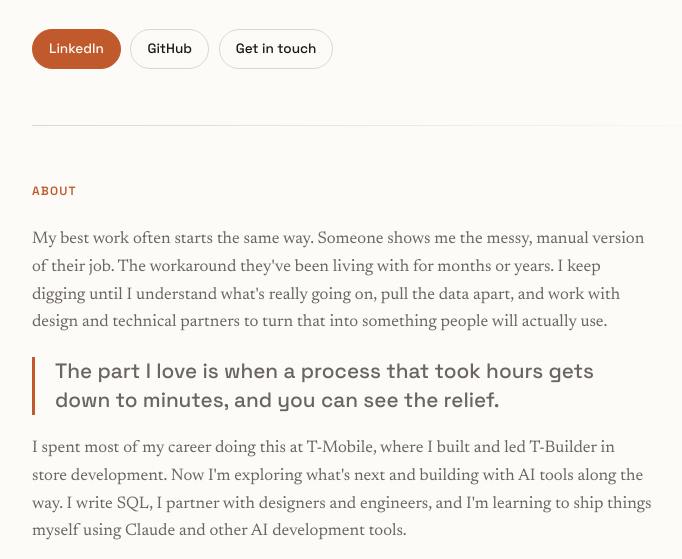
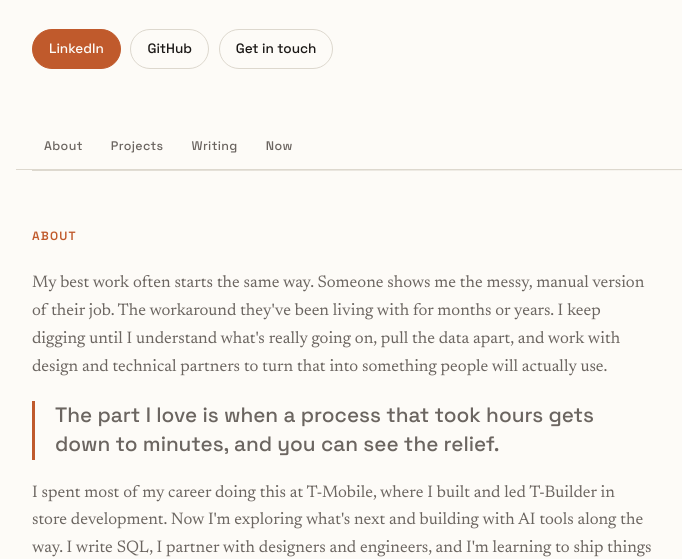
Before and after one commit to KarenSmilieGonzalez/KarenSmilieGonzalez.github.io, a plain HTML site: page index.html in a window 1280 px wide. Shown: the part 265-824 px from the top of the page, without its empty margins (238-920 px from the left). Drawn offline with Linux system fonts and the light colour scheme.

Commit message:
Add sticky top navigation with section anchors
Adds a frosted-glass sticky nav bar with links to About, Projects,
Writing, and Now sections. Active section highlights on scroll.

Co-Authored-By: Claude Opus 4.6 <noreply@anthropic.com>

```diff
--- a/index.html
+++ b/index.html
@@ -402,11 +402,64 @@ footer a {
 
 footer a:hover { color: var(--accent); }
 
+nav {
+  position: sticky;
+  top: 0;
+  z-index: 100;
+  background: var(--bg);
+  border-bottom: 1px solid var(--border);
+  margin-left: calc(-1 * max(16px, env(safe-area-inset-left, 0px)));
+  margin-right: calc(-1 * max(16px, env(safe-area-inset-right, 0px)));
+  padding: 0 max(16px, env(safe-area-inset-left, 0px));
+  backdrop-filter: blur(12px);
+  -webkit-backdrop-filter: blur(12px);
+  background: color-mix(in srgb, var(--bg) 85%, transparent);
+}
+
+nav ul {
+  display: flex;
+  gap: 0.25rem;
+  list-style: none;
+  margin: 0 auto;
+  padding: 0;
+  max-width: 740px;
+  overflow-x: auto;
+  -webkit-overflow-scrolling: touch;
+}
+
+nav a {
+  font-family: var(--font-mono);
+  font-size: 0.78rem;
+  font-weight: 500;
+  letter-spacing: 0.03em;
+  color: var(--fg-secondary);
+  text-decoration: none;
+  padding: 0.65rem 0.75rem;
+  display: block;
+  white-space: nowrap;
+  border-bottom: 2px solid transparent;
+  transition: color 0.15s, border-color 0.15s;
+}
+
+nav a:hover {
+  color: var(--accent);
+}
+
+nav a.active {
+  color: var(--accent);
+  border-bottom-color: var(--accent);
+}
+
+html { scroll-behavior: smooth; }
+
+section[id] { scroll-margin-top: 3rem; }
+
 @media (max-width: 480px) {
   .hero { padding: 3rem 0 2.5rem; }
   section { padding: 2.5rem 0; }
   .project-card { padding: 1.25rem; }
   .now-content { padding: 1.25rem; }
+  nav a { font-size: 0.72rem; padding: 0.55rem 0.6rem; }
 }
 </style>
 </head>
@@ -425,9 +478,18 @@ footer a:hover { color: var(--accent); }
     </div>
   </header>
 
+  <nav>
+    <ul>
+      <li><a href="#about">About</a></li>
+      <li><a href="#projects">Projects</a></li>
+      <li><a href="#writing">Writing</a></li>
+      <li><a href="#now">Now</a></li>
+    </ul>
+  </nav>
+
   <div class="divider"></div>
 
-  <section>
+  <section id="about">
     <p class="section-label">About</p>
     <div class="about-content">
       <p>My best work often starts the same way. Someone shows me the messy, manual version of their job. The workaround they've been living with for months or years. I keep digging until I understand what's really going on, pull the data apart, and work with design and technical partners to turn that into something people will actually use.</p>
@@ -438,7 +500,7 @@ footer a:hover { color: var(--accent); }
 
   <div class="divider"></div>
 
-  <section>
+  <section id="projects">
     <p class="section-label">Projects</p>
     <div class="project-grid">
       <div class="project-card">
@@ -498,7 +560,7 @@ footer a:hover { color: var(--accent); }
 
   <div class="divider"></div>
 
-  <section>
+  <section id="writing">
     <p class="section-label">Writing</p>
     <div class="writing-list">
       <div class="writing-item">
@@ -518,7 +580,7 @@ footer a:hover { color: var(--accent); }
 
   <div class="divider"></div>
 
-  <section>
+  <section id="now">
     <p class="section-label">Now</p>
     <div class="now-content">
       <ul>
@@ -536,5 +598,22 @@ footer a:hover { color: var(--accent); }
 
 </div>
 
+<script>
+(function() {
+  var links = document.querySelectorAll('nav a');
+  var sections = document.querySelectorAll('section[id]');
+  function update() {
+    var y = window.scrollY + 80;
+    var current = '';
+    sections.forEach(function(s) { if (s.offsetTop <= y) current = s.id; });
+    links.forEach(function(a) {
+      a.classList.toggle('active', a.getAttribute('href') === '#' + current);
+    });
+  }
+  window.addEventListener('scroll', update, {passive: true});
+  update();
+})();
+</script>
+
 </body>
 </html>
```
